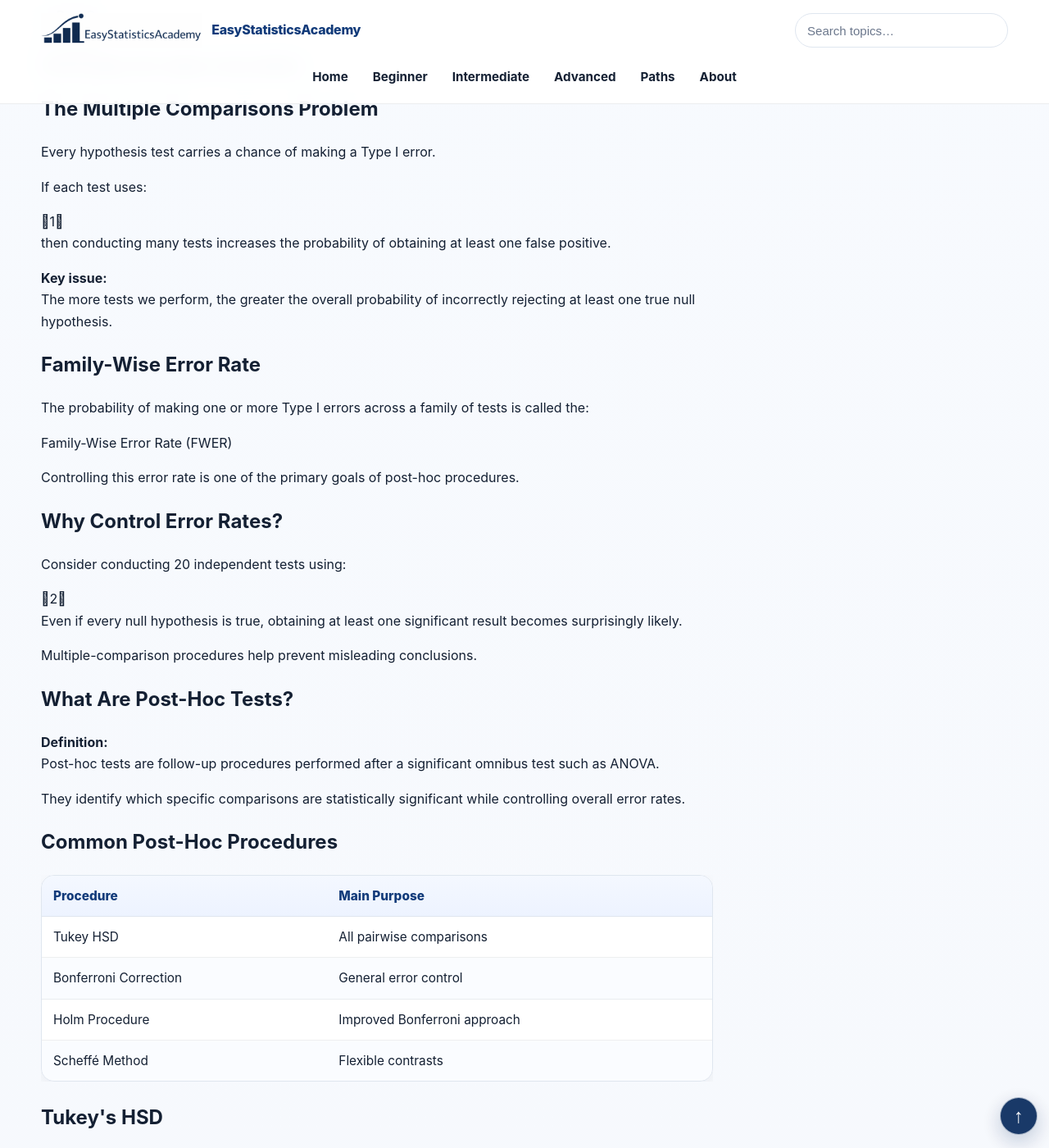
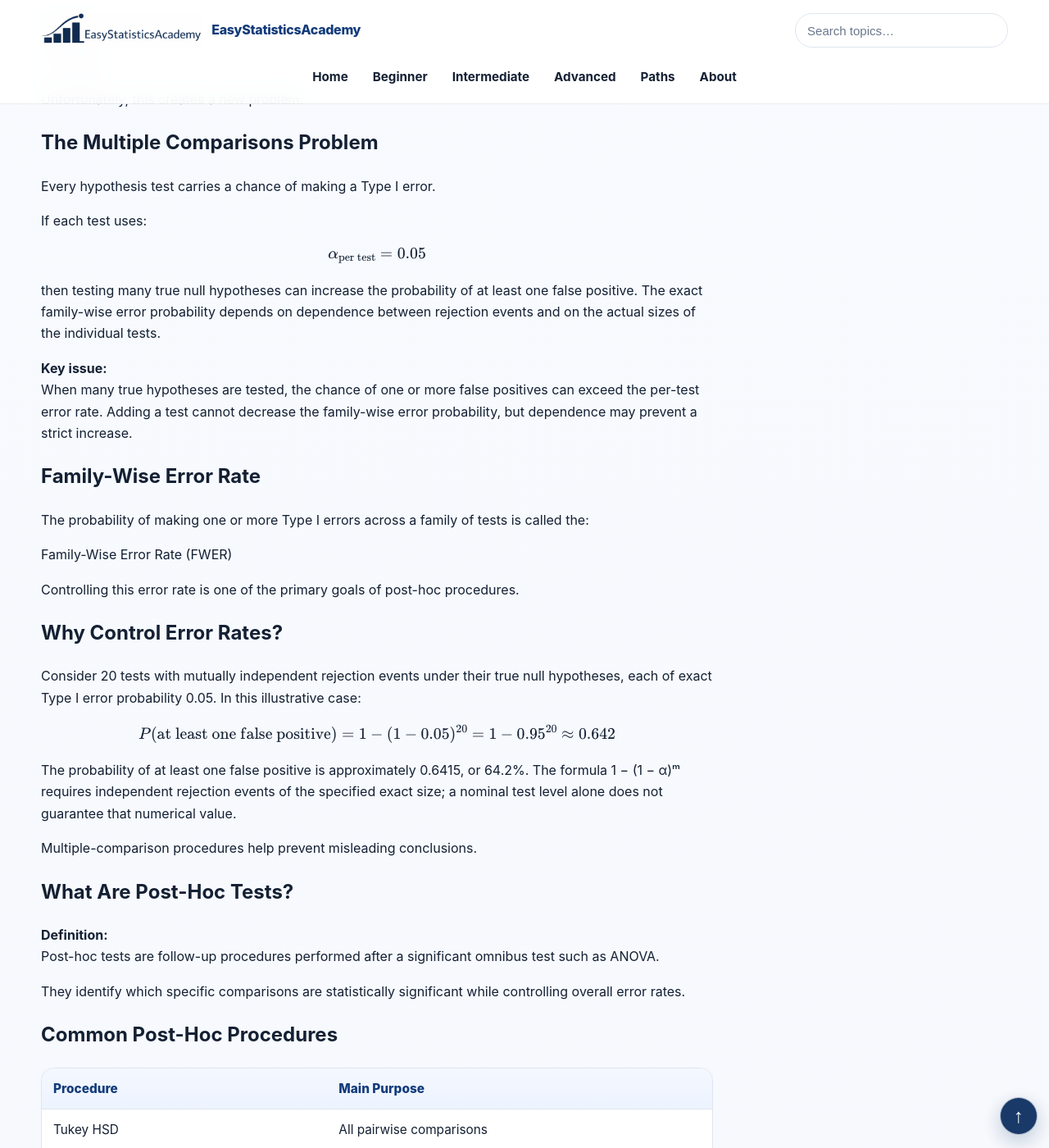
Before and after one commit to ammar-homaida-statistics/easystatisticsacademy, a Jekyll site: the page built from inference/classical-tests/post-hoc-tests-and-multiple-comparisons-preview/index.md, in a window 1280 px wide and 1400 px high, scrolled down 1752 px. Shown: the whole window at 82% size. Built offline with Jekyll 4.4.1, drawn with Linux system fonts in a browser that asks for light colours; some of the changed text lies outside the part shown.

Commit message:
Restore 4 verified math expressions and assumptions in post-hoc-tests-and-multiple-comparisons-preview

```diff
--- a/inference/classical-tests/post-hoc-tests-and-multiple-comparisons-preview/index.md
+++ b/inference/classical-tests/post-hoc-tests-and-multiple-comparisons-preview/index.md
@@ -72,10 +72,13 @@ sidebar: false
     <h2>What ANOVA Does Not Tell Us</h2>
 
     <p>
-      Recall that a significant ANOVA result leads us to reject:
+      In the example of four teaching methods, a valid significant
+      one-way ANOVA leads us to reject the joint null hypothesis:
     </p>
 
-    0
+    \[
+H_0:\ \mu_A=\mu_B=\mu_C=\mu_D
+\]
 
     <p>
       However, ANOVA does not reveal:
@@ -167,10 +170,15 @@ sidebar: false
       If each test uses:
     </p>
 
-    1
+    \[
+\alpha_{\mathrm{per\ test}}=0.05
+\]
 
     <p>
-      then conducting many tests increases the probability of obtaining at least one false positive.
+      then testing many true null hypotheses can increase the probability
+      of at least one false positive. The exact family-wise error
+      probability depends on dependence between rejection events and
+      on the actual sizes of the individual tests.
     </p>
 
     <div class="concept-box">
@@ -178,7 +186,10 @@ sidebar: false
       <strong>Key issue:</strong>
 
       <p>
-        The more tests we perform, the greater the overall probability of incorrectly rejecting at least one true null hypothesis.
+        When many true hypotheses are tested, the chance of one or more
+        false positives can exceed the per-test error rate.
+        Adding a test cannot decrease the family-wise error probability,
+        but dependence may prevent a strict increase.
       </p>
 
     </div>
@@ -203,13 +214,21 @@ sidebar: false
     <h2>Why Control Error Rates?</h2>
 
     <p>
-      Consider conducting 20 independent tests using:
+      Consider 20 tests with mutually independent rejection events
+      under their true null hypotheses, each of exact Type I error
+      probability 0.05. In this illustrative case:
     </p>
 
-    2
+    \[
+P(\text{at least one false positive})
+=1-(1-0.05)^{20}=1-0.95^{20}\approx0.642
+\]
 
     <p>
-      Even if every null hypothesis is true, obtaining at least one significant result becomes surprisingly likely.
+      The probability of at least one false positive is approximately
+      0.6415, or 64.2%. The formula 1 − (1 − α)ᵐ requires independent
+      rejection events of the specified exact size; a nominal test
+      level alone does not guarantee that numerical value.
     </p>
 
     <p>
@@ -297,14 +316,20 @@ sidebar: false
     <h2>The Bonferroni Idea</h2>
 
     <p>
-      Bonferroni correction adjusts the significance level according to the number of comparisons.
+      Bonferroni correction divides the desired family-wise level α
+      among m pre-specified tests, m ≥ 1. Applying an individual
+      test level α/m controls family-wise Type I error at or below α
+      when each component test is valid. This follows from the union
+      bound and does not require independent tests.
     </p>
 
     <p>
       The adjusted threshold becomes:
     </p>
 
-    3
+    \[
+\alpha_{\mathrm{Bonferroni}}=\frac{\alpha}{m}
+\]
 
     <p>
       where:
@@ -321,7 +346,9 @@ sidebar: false
     <h2>Trade-Offs</h2>
 
     <p>
-      Stronger error control often reduces statistical power.
+      With a fixed design and comparable tests, stronger family-wise
+      error control often reduces the chance of detecting a true
+      difference. Other designs or sample sizes can change that trade-off.
     </p>
 
     <div class="table-wrap">
```
